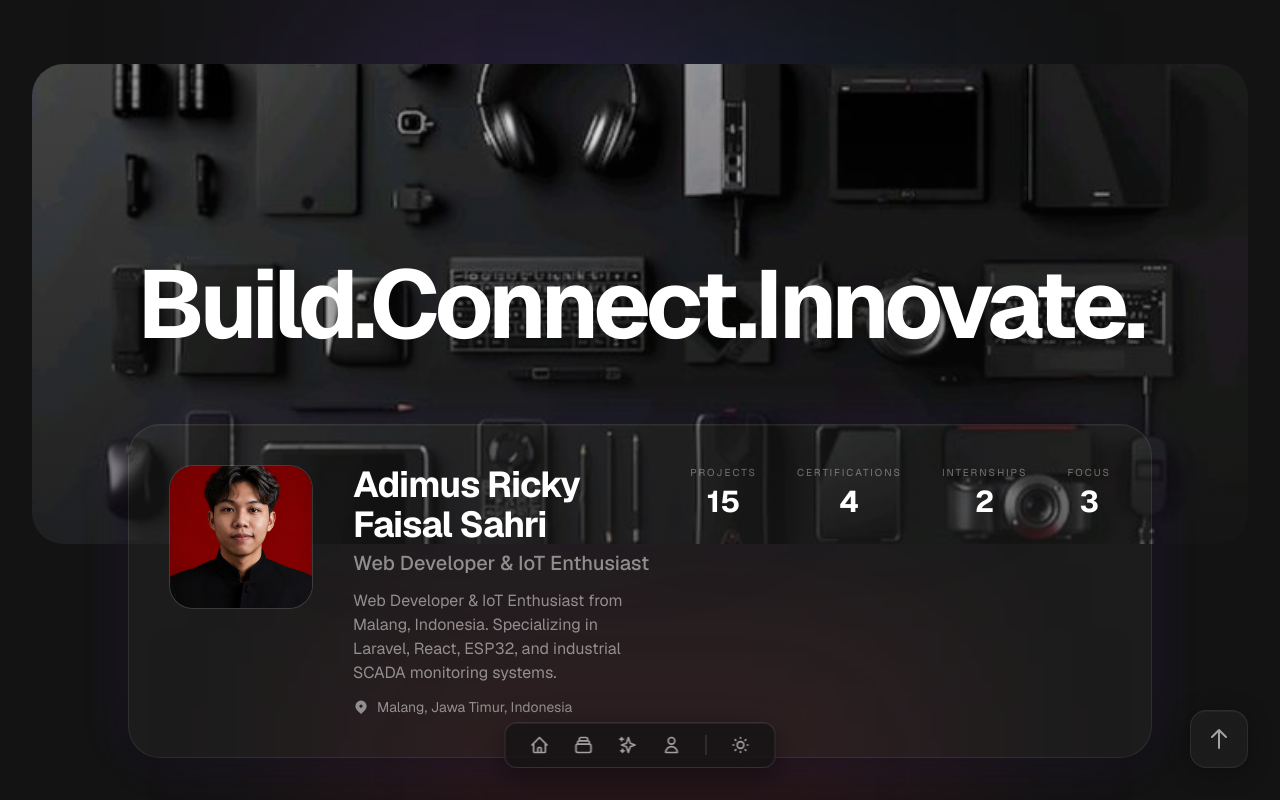
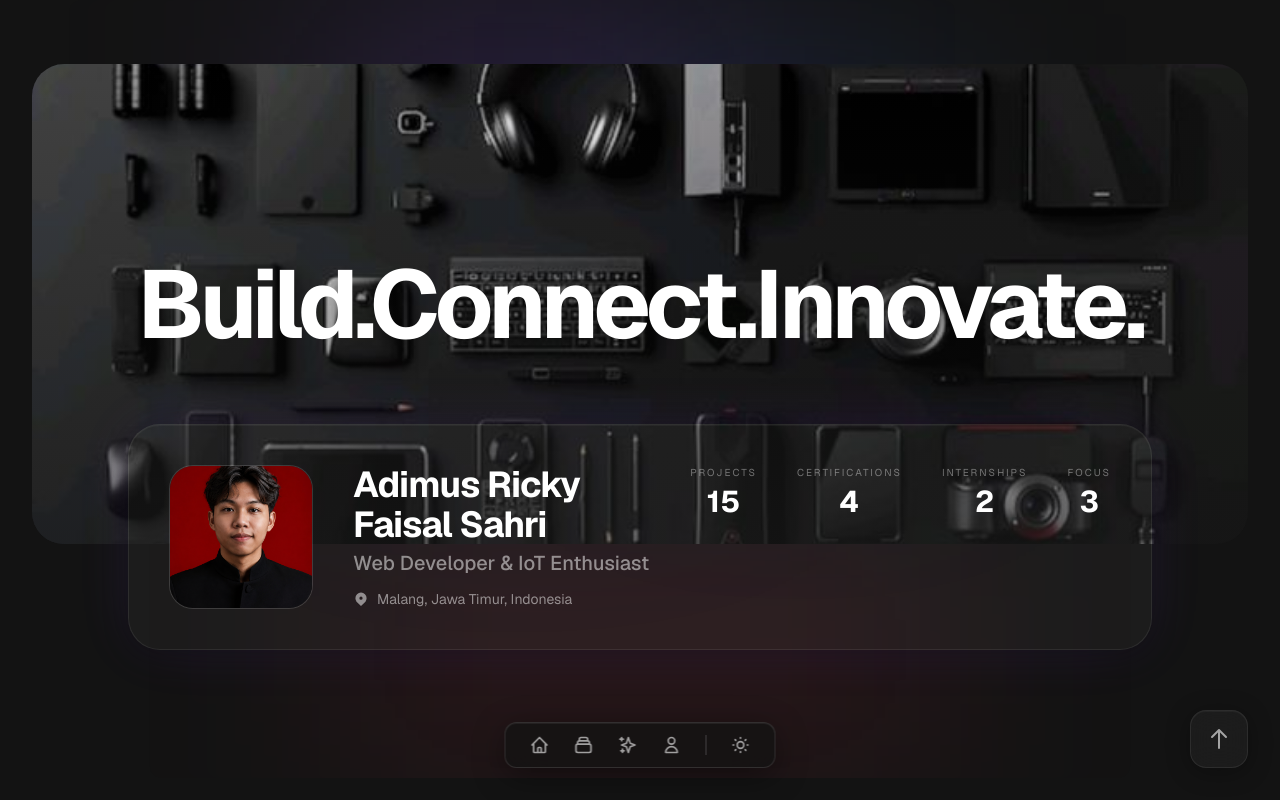
Before and after one commit to dimss19/portfolio, a Next.js app: page / in a window 1280 px wide. Shown: the top 800 px of the page. Built offline with nearby package versions, Linux system fonts and the light colour scheme.

Commit message:
Hide profile description in Hero card

```diff
--- a/components/Hero.tsx
+++ b/components/Hero.tsx
@@ -44,7 +44,6 @@ export default function Hero() {
             <div className="flex-grow text-center md:text-left">
               <h2 className="text-2xl sm:text-3xl lg:text-4xl font-bold tracking-tight" style={{ color: "var(--card-text)" }}>{profile.name}</h2>
               <p className="font-medium text-xl mt-1" style={{ color: "var(--card-text-muted)" }}>{profile.title}</p>
-              <p className="mt-3 max-w-xl" style={{ color: "var(--card-text-muted)" }}>{profile.description}</p>
               <p className="mt-3 flex items-center justify-center md:justify-start text-sm" style={{ color: "var(--card-text-muted)" }}>
                 <svg className="w-4 h-4 mr-2" fill="currentColor" viewBox="0 0 20 20">
                   <path clipRule="evenodd" d="M5.05 4.05a7 7 0 119.9 9.9L10 18.9l-4.95-4.95a7 7 0 010-9.9zM10 11a2 2 0 100-4 2 2 0 000 4z" fillRule="evenodd" />
```
